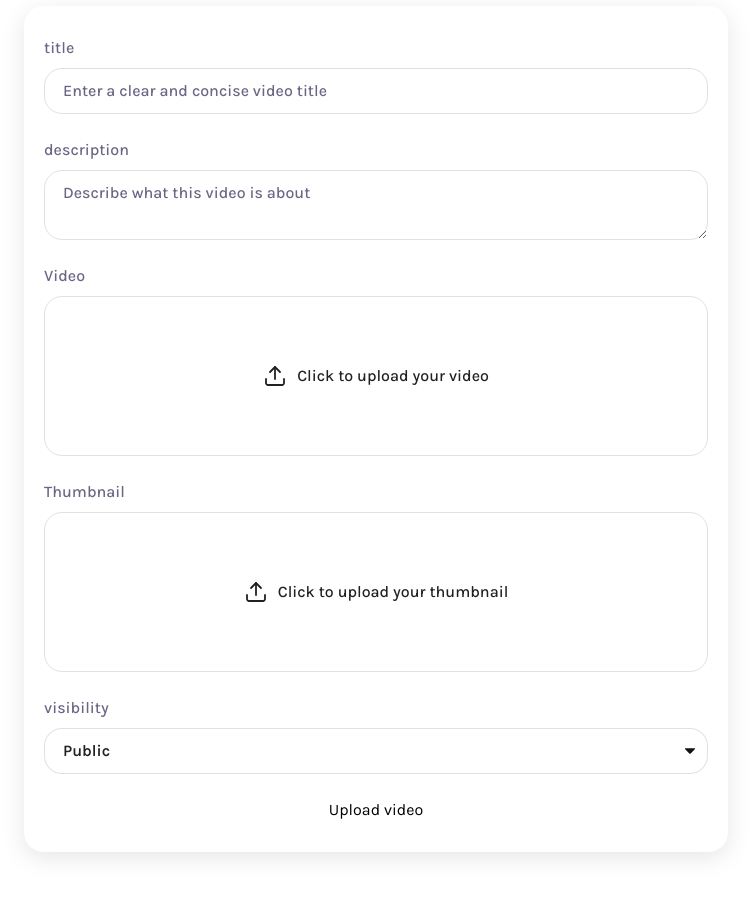
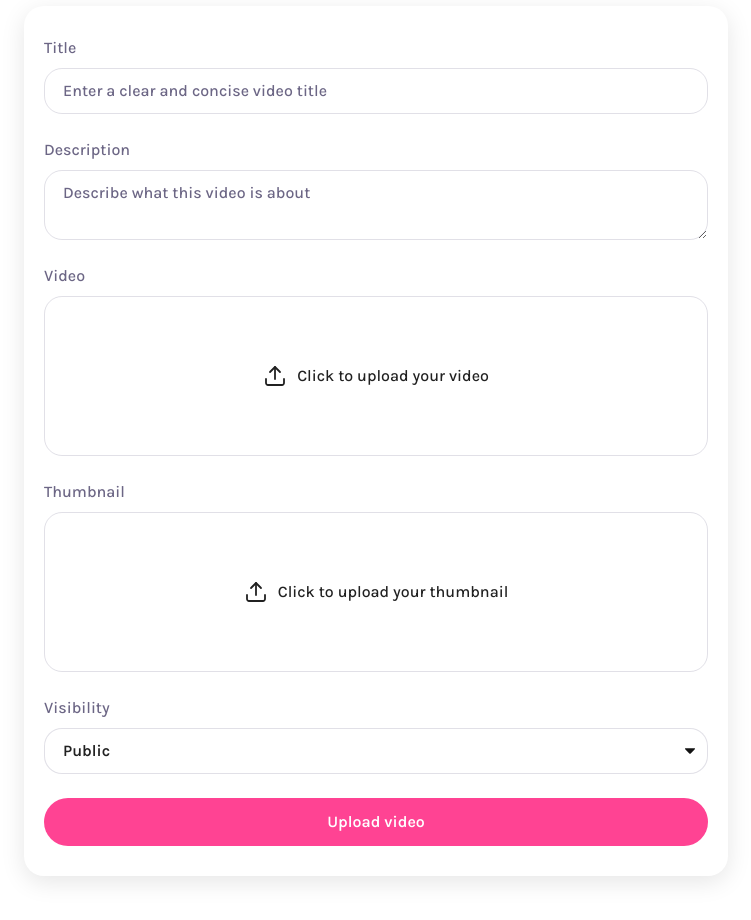
Before and after one commit to VeronikaFedorova/screen-recording-platform, a Next.js app: page /upload in a window 1280 px wide. Shown: the part 200-1120 px from the top of the page, without its empty margins (264-1015 px from the left). Built offline with nearby package versions, Linux system fonts and the light colour scheme.

Commit message:
Fixed some styles

```diff
--- a/app/(root)/upload/page.tsx
+++ b/app/(root)/upload/page.tsx
@@ -106,7 +106,7 @@ const Page = () => {
           ]}
           onChange={handleInputChange}
         />
-        <button type='submit' disabled={isSubmitting}>
+        <button className='submit-button' type='submit' disabled={isSubmitting}>
           {isSubmitting ? 'Uploading...' : 'Upload video'}
         </button>
       </form>
--- a/components/FormField.tsx
+++ b/components/FormField.tsx
@@ -9,7 +9,7 @@ const FormField = ({
   options = [],
 }: FormFieldProps) => (
   <div className="form-field">
-    <label htmlFor={id}>{label}</label>
+    <label className="capitalize" htmlFor={id}>{label}</label>
     {as === "textarea" ? (
       <textarea
         id={id}
```
